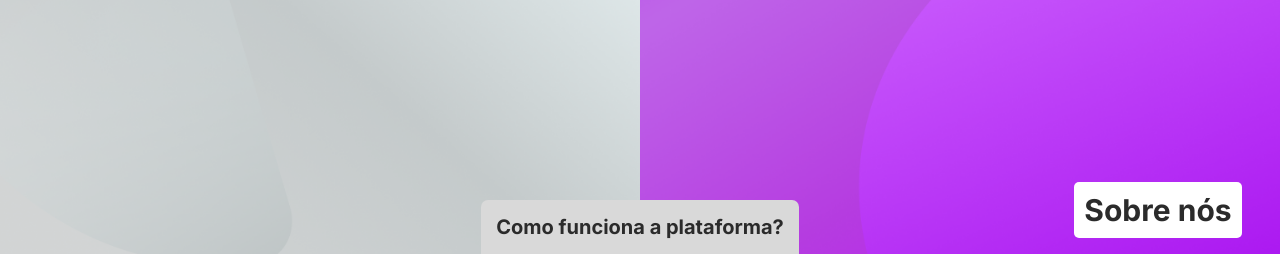
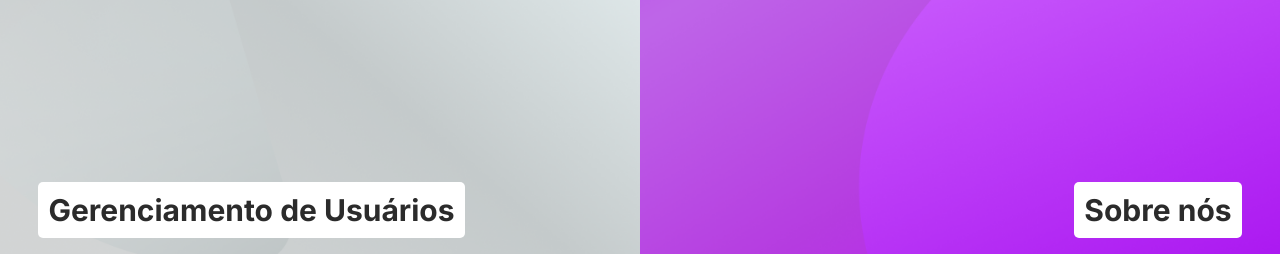
Before and after one commit to guilhermeMars/trully-human, a plain HTML site: page index.html in a window 1280 px wide. Shown: the part 546-800 px from the top of the page. Drawn offline with Linux system fonts and the light colour scheme.

Commit message:
Adicionado botão "Gerenciamento de usuários"

```diff
--- a/index.html
+++ b/index.html
@@ -114,6 +114,9 @@
         <div class="questionario">
             <a href="/quiz.html">Qual minha tendência?</a>
         </div>
+        <div class="gerencia">
+            <a href="/gerenciamento de usuários/users.html">Gerenciamento de Usuários</a>
+        </div>
     </div>
 </body>
 </html>
--- a/styles/style.css
+++ b/styles/style.css
@@ -59,6 +59,7 @@ a{
     font-size: 20px;
     bottom: 0;
     border-radius: 7px 7px 0 0 ;
+    display: none;
 }
 
 .sobre-nos{
@@ -82,3 +83,14 @@ a{
     font-size: 30px;
     border-radius: 5px;
 }
+
+.gerencia{
+    background-color: white;
+    position: absolute;
+    bottom: 2vh;
+    left: 3vw;
+    padding: 10px;
+    font-weight: 600;
+    font-size: 30px;
+    border-radius: 5px;
+}
```
